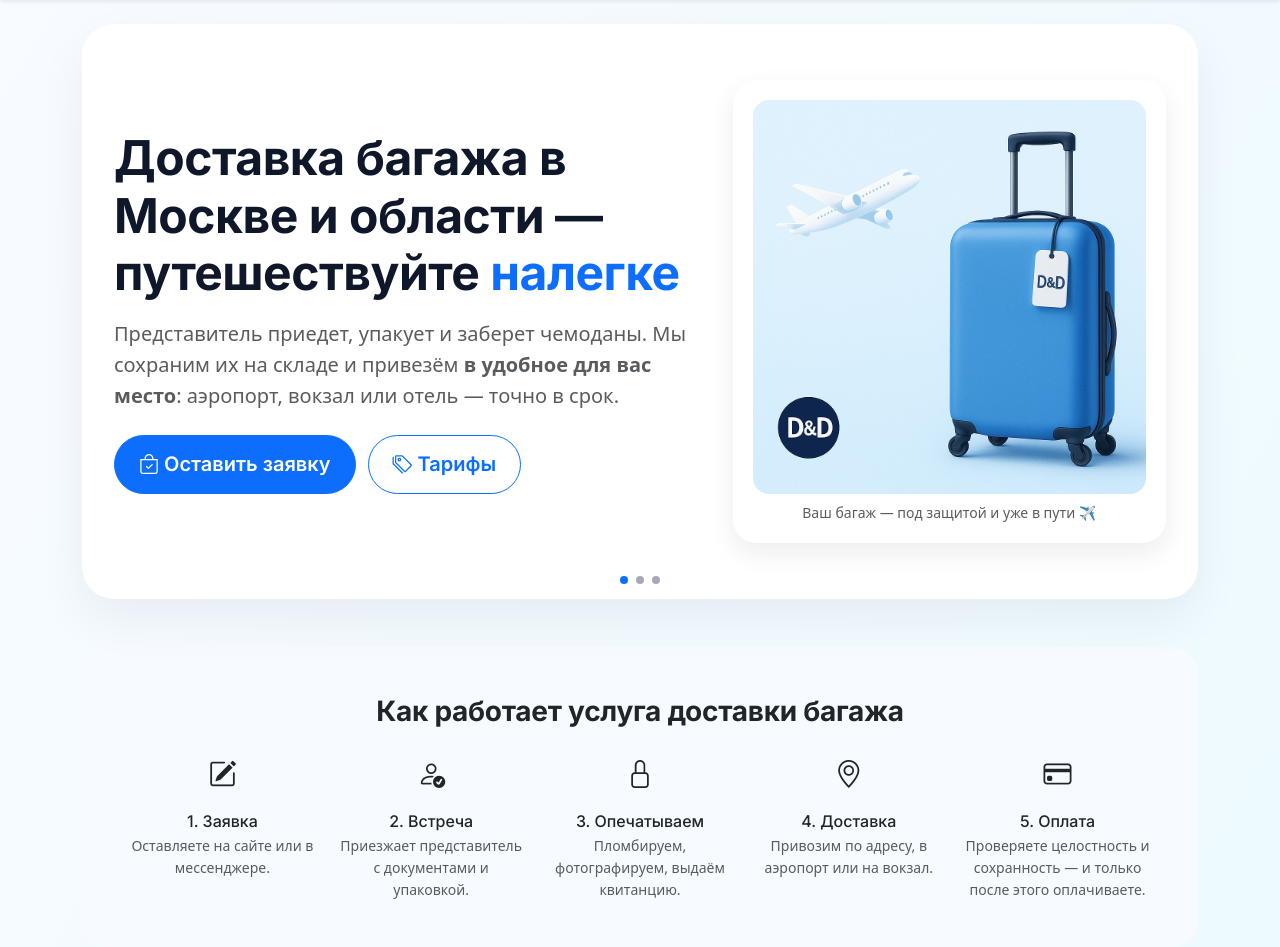
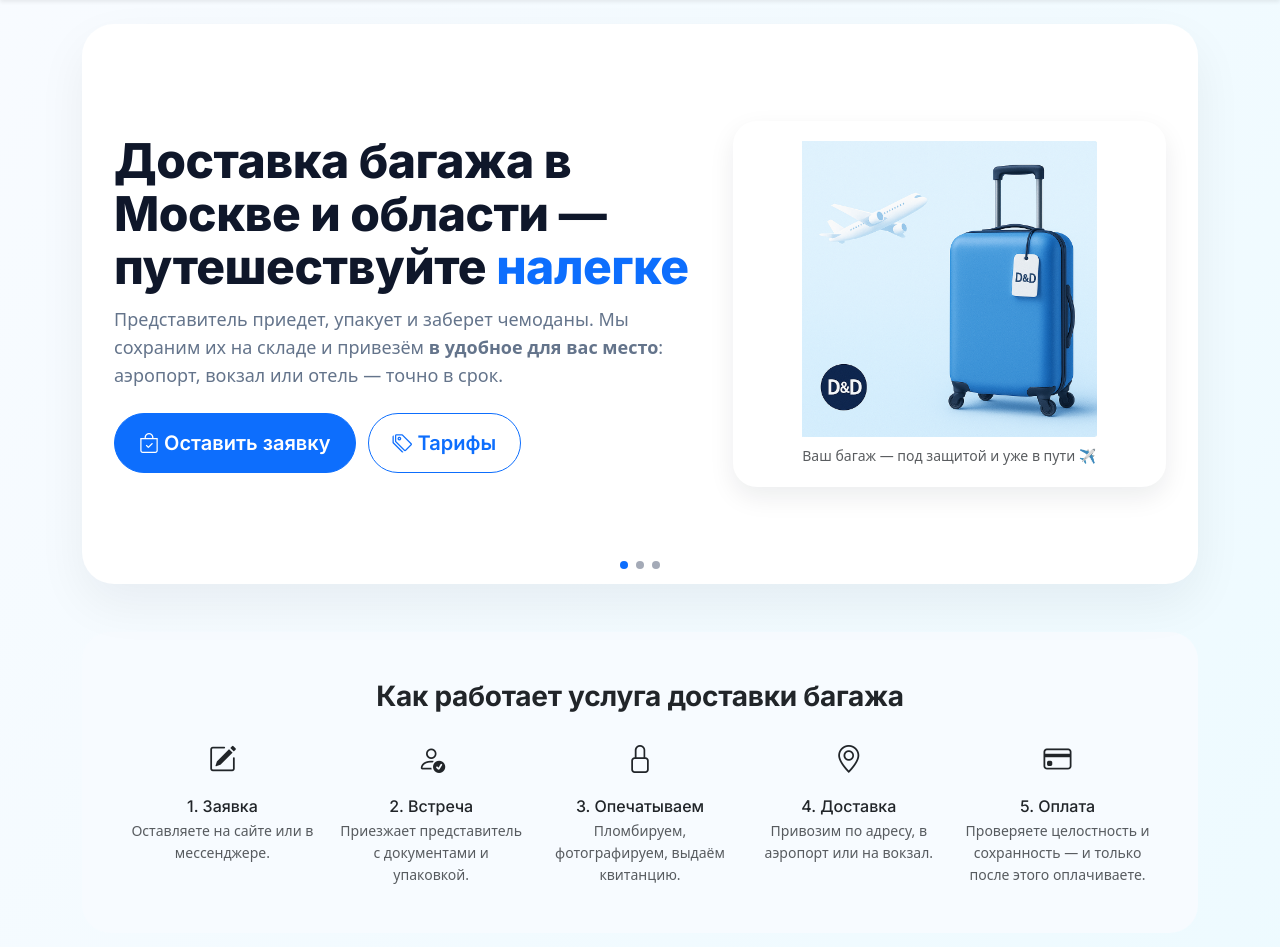
Before and after one commit to IsaevIvann/dd-project, a Django app: page / in a window 1280 px wide. Shown: the part 57-1004 px from the top of the page. Run offline with Django 5.2, Linux system fonts and the light colour scheme.

Commit message:
+ slide new 2

```diff
--- a/src/core/templates/core/base.html
+++ b/src/core/templates/core/base.html
@@ -111,7 +111,6 @@
     .hero-ill img{ display:block; width:100%; height:auto; border-radius:16px; }
   </style>
 
-  {# точка расширения для страниц #}
   {% block extra_head %}{% endblock %}
 </head>
 <body>
@@ -159,7 +158,6 @@
 <!-- Bootstrap JS -->
 <script src="https://cdn.jsdelivr.net/npm/bootstrap@5.3.3/dist/js/bootstrap.bundle.min.js"></script>
 
-{# точка для скриптов страниц #}
 {% block extra_scripts %}{% endblock %}
 </body>
 </html>
--- a/src/core/templates/core/index.html
+++ b/src/core/templates/core/index.html
@@ -3,33 +3,46 @@
 
 {% block title %}D&D — доставка багажа в Москве и области{% endblock %}
 
-{# CSS Swiper + стили героя #}
 {% block extra_head %}
 <link rel="stylesheet" href="https://cdn.jsdelivr.net/npm/swiper@11/swiper-bundle.min.css"/>
 <style>
   :root{--ink:#0f172a;--muted:#64748b;--r:24px;}
+  /* базовая типографика для этой страницы */
+  @import url('https://fonts.googleapis.com/css2?family=Poppins:wght@400;500;600;700&display=swap');
   body{font-family:'Poppins',system-ui,-apple-system,'Segoe UI',Roboto,Arial,sans-serif;}
   h1,h2,h3,h4{letter-spacing:-0.01em;}
+
   .pill{border-radius:999px}
   .card-dd{border:0;border-radius:var(--r);box-shadow:0 12px 30px rgba(16,24,40,.08);background:#fff;}
+
+  /* HERO SLIDER — одинаковая высота и масштаб */
   .hero-slider{border-radius:32px;box-shadow:0 20px 50px rgba(16,24,40,.06);background:#fff;overflow:hidden}
-  .hero-slide{display:grid;grid-template-columns:1.15fr .85fr;gap:32px;padding:3.5rem 2rem;min-height:520px;position:relative}
-  .hero-slide .left{display:flex;flex-direction:column;justify-content:center}
+  .hero-slide{
+    display:grid;grid-template-columns:1.15fr .85fr;gap:32px;
+    padding:3.5rem 2rem;
+    min-height:560px;
+    position:relative;
+  }
+  .hero-slide .left{display:flex;flex-direction:column;justify-content:center;max-width:720px}
   .hero-slide .right{display:flex;flex-direction:column;align-items:center;justify-content:center}
   .hero-ill{border-radius:24px;background:#fff;box-shadow:0 10px 26px rgba(16,24,40,.08);padding:1.25rem}
-  .hero-slide h1,.hero-slide h2{color:var(--ink)}
-  .hero-slide .accent{color:#0d6efd}
+  .hero-ill img{display:block;width:100%;max-width:520px;aspect-ratio:4/3;object-fit:contain;border-radius:16px}
+  .hero-title{font-weight:800;font-size:clamp(32px,3.8vw,48px);line-height:1.1;color:var(--ink);margin:0 0 12px}
+  .hero-sub{font-size:1.125rem;color:var(--muted);margin:0 0 24px}
+  .accent{color:#0d6efd}
   .hero-actions{display:flex;gap:12px;flex-wrap:wrap}
   .hero-actions .btn{border-radius:999px;position:relative;z-index:2;pointer-events:auto}
+
+  .hero-caption{min-height:22px}
   .hero-swiper{overflow:hidden}
   .swiper-pagination{position:absolute;left:0;right:0;bottom:16px;z-index:3}
   .swiper-button-prev,.swiper-button-next{display:none!important}
   .swiper-pagination-bullet{opacity:.4;background:#1b2a4a}
   .swiper-pagination-bullet-active{opacity:1;background:#0d6efd}
+
   @media (max-width:992px){
     .hero-slide{grid-template-columns:1fr;padding:2rem;min-height:auto}
-    .hero-slide h1{font-size:clamp(28px,6vw,38px)}
-    .hero-slide h2{font-size:clamp(24px,5vw,34px)}
+    .hero-title{font-size:clamp(26px,6vw,36px)}
   }
 </style>
 {% endblock %}
@@ -45,10 +58,10 @@
       <div class="swiper-slide">
         <article class="hero-slide">
           <div class="left">
-            <h1 class="fw-bold display-5 mb-3">
+            <h1 class="hero-title">
               Доставка багажа в Москве и области — путешествуйте <span class="accent">налегке</span>
             </h1>
-            <p class="fs-5 text-muted mb-4">
+            <p class="hero-sub">
               Представитель приедет, упакует и заберет чемоданы. Мы сохраним их на складе и привезём
               <span class="fw-semibold">в удобное для вас место</span>: аэропорт, вокзал или отель — точно в срок.
             </p>
@@ -61,9 +74,8 @@
             <div class="hero-ill text-center">
               <img src="{% static 'core/img/dnd-hero.png' %}"
                    alt="Drop & Delivery — доставка багажа: забор, хранение и доставка"
-                   class="img-fluid rounded-4"
-                   loading="eager" fetchpriority="high" decoding="async">
-              <div class="small text-muted mt-2">Ваш багаж — под защитой и уже в пути ✈️</div>
+                   class="img-fluid" loading="eager" fetchpriority="high" decoding="async">
+              <div class="small text-muted mt-2 hero-caption">Ваш багаж — под защитой и уже в пути ✈️</div>
             </div>
           </div>
         </article>
@@ -76,8 +88,8 @@
             <span class="badge text-primary bg-opacity-10 border border-primary-subtle rounded-pill px-3 py-2 mb-2">
               <i class="bi bi-bag me-1"></i> Хранение с доставкой
             </span>
-            <h2 class="fw-bold mt-1">Хранение багажа в Москве — <span class="accent">без очередей и поездок</span></h2>
-            <p class="fs-5 text-muted mb-4">
+            <h2 class="hero-title">Хранение багажа в Москве — <span class="accent">без очередей и поездок</span></h2>
+            <p class="hero-sub">
               Заберём чемоданы у двери, опечатаем и бережно сохраним. В нужное время привезём в аэропорт, на вокзал или по адресу — точно в срок.
             </p>
             <div class="hero-actions">
@@ -89,9 +101,8 @@
             <div class="hero-ill text-center">
               <img src="{% static 'core/img/dnd_storage.png' %}"
                    alt="Хранение багажа с доставкой по Москве"
-                   class="img-fluid rounded-4"
-                   loading="lazy" decoding="async">
-              <div class="small text-muted mt-2">Ваш багаж — под присмотром и уже в пути ✈️</div>
+                   class="img-fluid" loading="lazy" decoding="async">
+              <div class="small text-muted mt-2 hero-caption">Ваш багаж — под присмотром и уже в пути ✈️</div>
             </div>
           </div>
         </article>
@@ -101,8 +112,8 @@
       <div class="swiper-slide">
         <article class="hero-slide">
           <div class="left">
-            <h2 class="fw-bold">Почему нас выбирают: <span class="accent">от двери до двери</span></h2>
-            <p class="fs-5 text-muted mb-4">
+            <h2 class="hero-title">Почему нас выбирают: <span class="accent">от двери до двери</span></h2>
+            <p class="hero-sub">
               Аккуратно упакуем и опечатаем багаж, оформим акт, храним на охраняемом складе и доставим в нужную точку — аэропорт, вокзал или по адресу. Отслеживаем рейсы и подстраиваемся под время.
             </p>
             <div class="hero-actions">
@@ -114,9 +125,8 @@
             <div class="hero-ill text-center">
               <img src="{% static 'core/img/dnd-hero.png' %}"
                    alt="D&D — доставка багажа от двери до двери"
-                   class="img-fluid rounded-4"
-                   loading="lazy">
-              <div class="small text-muted mt-2">Страхование до 30 000 ₽ включено</div>
+                   class="img-fluid" loading="lazy">
+              <div class="small text-muted mt-2 hero-caption">Страхование до 30 000 ₽ включено</div>
             </div>
           </div>
         </article>
@@ -161,7 +171,7 @@
   </div>
 </section>
 
-<!-- ТАРИФЫ + КАЛЬКУЛЯТОР (как было) -->
+<!-- ТАРИФЫ + КАЛЬКУЛЯТОР -->
 <section id="tariffs" class="mb-5">
   <style>
     .dd-chip{display:inline-flex;align-items:center;gap:6px;padding:6px 10px;border-radius:999px;border:1px solid #d6e4ff;background:#ecf3ff;color:#1e3a8a;font-size:12px}
@@ -277,7 +287,6 @@
 
 {% endblock %}
 
-{# JS Swiper + инициализация #}
 {% block extra_scripts %}
 <script src="https://cdn.jsdelivr.net/npm/swiper@11/swiper-bundle.min.js"></script>
 <script>
@@ -286,7 +295,7 @@
     speed: 650,
     effect: 'fade',
     fadeEffect: { crossFade: true },
-    autoplay: { delay: 4500, disableOnInteraction: false },
+    autoplay: { delay: 3000, disableOnInteraction: false }, // 3 секунды
     pagination: { el: '.swiper-pagination', clickable: true },
     preventClicks: false,
     preventClicksPropagation: false,
```
